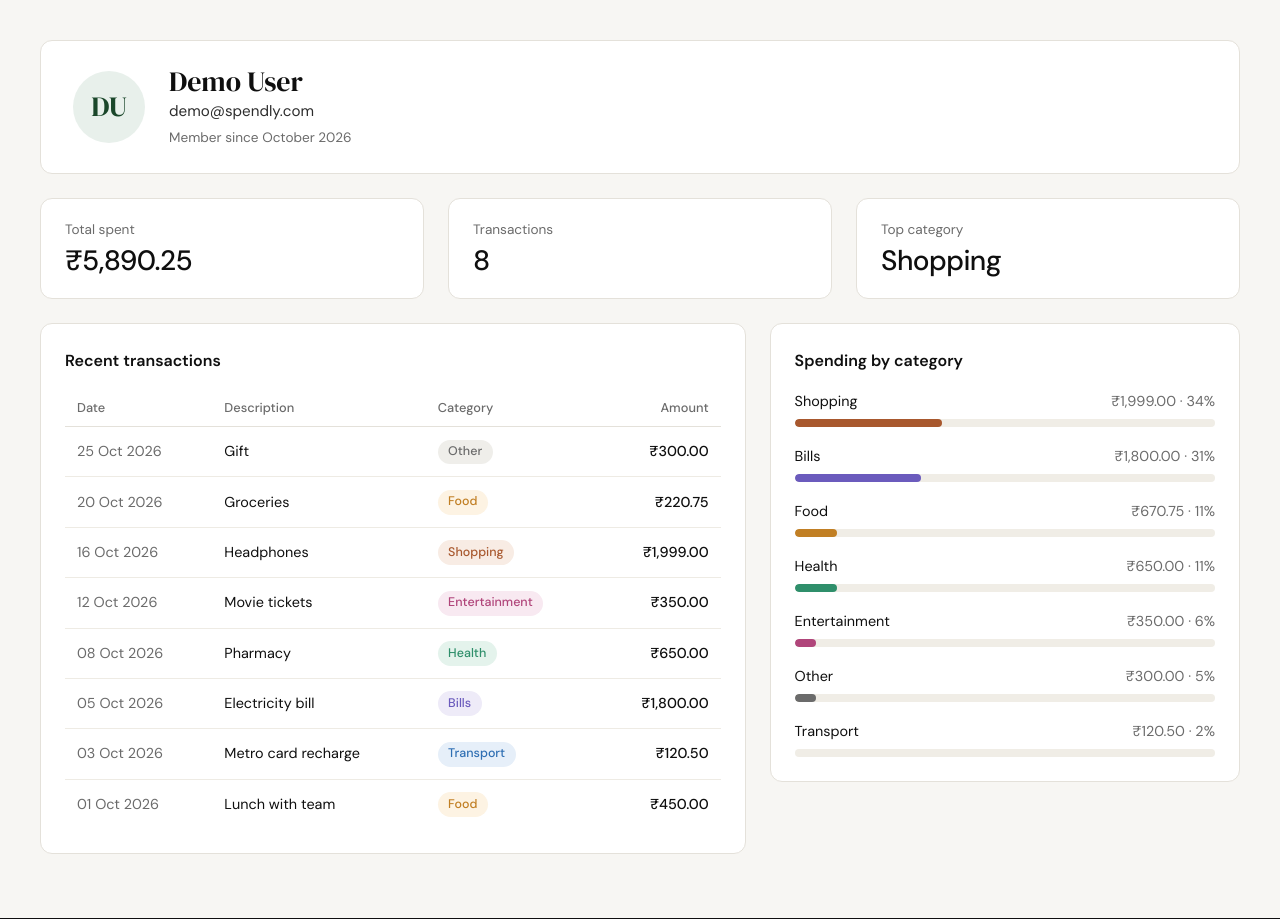
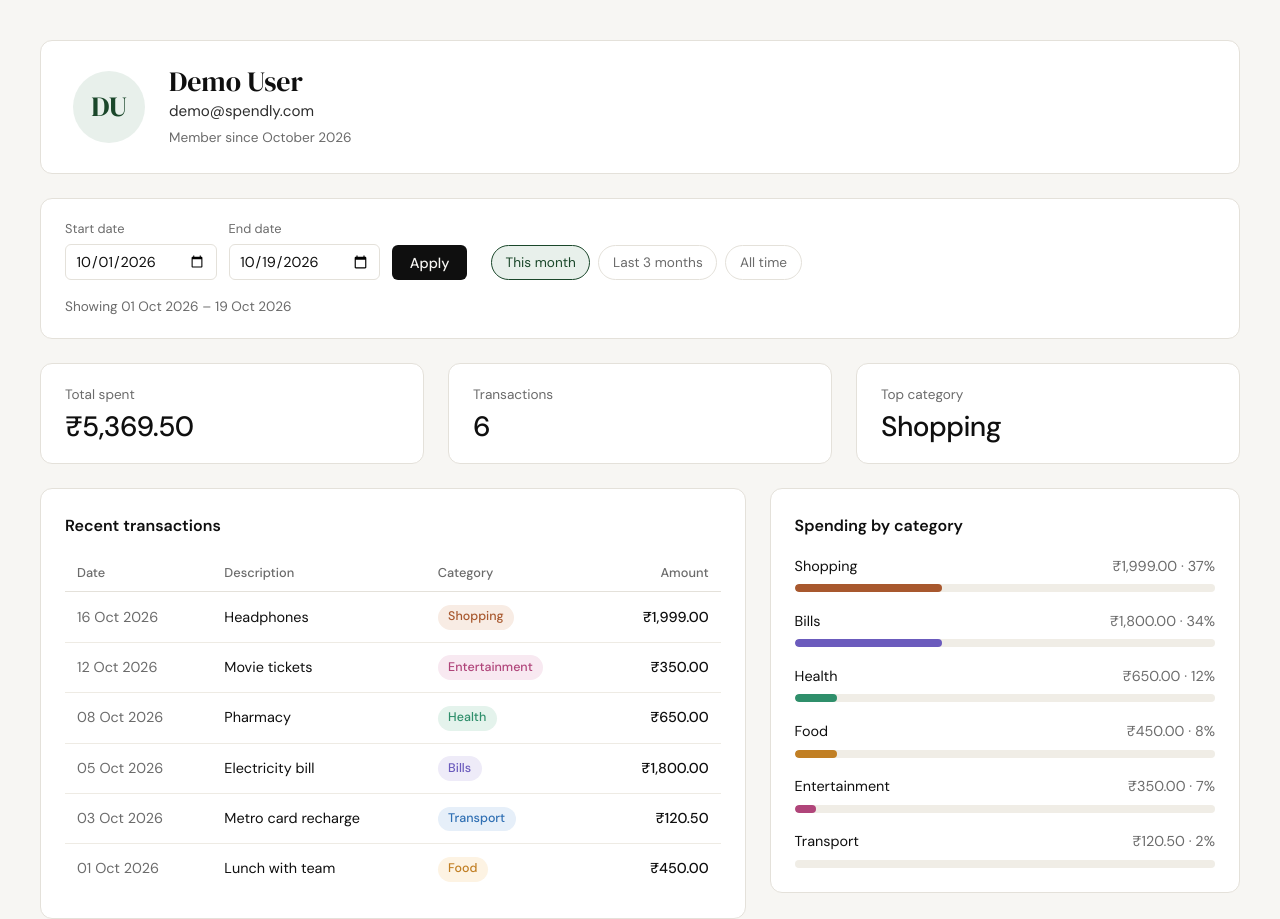
Before and after one commit to newazsharif/Spendly, a Flask app: page /profile?start_date=2026-10-01&end_date=2026-10-19 in a window 1280 px wide. Shown: the part 61-980 px from the top of the page. Run offline with Flask 3, Linux system fonts and the light colour scheme; the visitor is signed in with stand-in values (Sample User, id 1); data comes from the database, SQL or seed files in the repository.

Commit message:
Developed date filter in profile

```diff
--- a/app.py
+++ b/app.py
@@ -1,7 +1,7 @@
 import os
 import re
 import sqlite3
-from datetime import datetime
+from datetime import date, datetime
 
 from flask import Flask, flash, redirect, render_template, request, session, url_for
 from werkzeug.security import check_password_hash
@@ -124,7 +124,7 @@ def _cat_slug(category):
 
 
 # ---- [SECTION 1: transaction history] ---------------------------- #
-def _build_transactions(user_id):
+def _build_transactions(user_id, start_date=None, end_date=None):
     return [
         {
             "date": datetime.strptime(t["date"], "%Y-%m-%d").strftime("%d %b %Y"),
@@ -133,14 +133,16 @@ def _build_transactions(user_id):
             "badge": "badge-" + _cat_slug(t["category"]),
             "amount": "{:,.2f}".format(t["amount"]),
         }
-        for t in queries.get_recent_transactions(user_id)
+        for t in queries.get_recent_transactions(
+            user_id, start_date=start_date, end_date=end_date
+        )
     ]
 # ---- [END SECTION 1] --------------------------------------------- #
 
 
 # ---- [SECTION 2: summary stats] ---------------------------------- #
-def _build_stats(user_id):
-    stats = queries.get_summary_stats(user_id)
+def _build_stats(user_id, start_date=None, end_date=None):
+    stats = queries.get_summary_stats(user_id, start_date=start_date, end_date=end_date)
     return {
         "total_spent": "{:,.2f}".format(stats["total_spent"]),
         "transaction_count": stats["transaction_count"],
@@ -150,7 +152,7 @@ def _build_stats(user_id):
 
 
 # ---- [SECTION 3: category breakdown] ----------------------------- #
-def _build_categories(user_id):
+def _build_categories(user_id, start_date=None, end_date=None):
     return [
         {
             "name": c["name"],
@@ -159,9 +161,50 @@ def _build_categories(user_id):
             "bar": "bar-" + _cat_slug(c["name"]),
             "pct_class": "pct-%d" % (5 * round(c["pct"] / 5)),
         }
-        for c in queries.get_category_breakdown(user_id)
+        for c in queries.get_category_breakdown(
+            user_id, start_date=start_date, end_date=end_date
+        )
     ]
 # ---- [END SECTION 3] --------------------------------------------- #
+
+
+# ---- [SECTION 4: date filter] ------------------------------------ #
+PRESET_LABELS = {
+    "this_month": "This month",
+    "last_3_months": "Last 3 months",
+    "all_time": "All time",
+}
+
+
+def _parse_date(value):
+    """Return a date, None for an empty value, or raise ValueError."""
+    if not value:
+        return None
+    return datetime.strptime(value, "%Y-%m-%d").date()
+
+
+def _preset_ranges(today):
+    year, month = today.year, today.month - 2
+    if month <= 0:
+        month += 12
+        year -= 1
+    return {
+        "this_month": (today.replace(day=1).isoformat(), today.isoformat()),
+        "last_3_months": (date(year, month, 1).isoformat(), today.isoformat()),
+        "all_time": (None, None),
+    }
+
+
+def _range_label(start, end):
+    fmt = "%d %b %Y"
+    if start and end:
+        return "Showing %s – %s" % (start.strftime(fmt), end.strftime(fmt))
+    if start:
+        return "Showing from %s" % start.strftime(fmt)
+    if end:
+        return "Showing up to %s" % end.strftime(fmt)
+    return "Showing all time"
+# ---- [END SECTION 4] --------------------------------------------- #
 
 
 @app.route("/profile")
@@ -176,12 +219,43 @@ def profile():
         return redirect(url_for("login"))
 
     user["initials"] = "".join(w[0] for w in user["name"].split()[:2]).upper()
+
+    invalid = False
+    bounds = []
+    for key in ("start_date", "end_date"):
+        try:
+            bounds.append(_parse_date(request.args.get(key, "").strip()))
+        except ValueError:
+            bounds.append(None)
+            invalid = True
+    if invalid:
+        flash("Invalid date ignored.", "error")
+    start, end = bounds
+    if start and end and start > end:
+        start, end = end, start
+
+    start_iso = start.isoformat() if start else None
+    end_iso = end.isoformat() if end else None
+    presets = _preset_ranges(date.today())
+    active_preset = next(
+        (key for key, pair in presets.items() if pair == (start_iso, end_iso)), "custom"
+    )
+
     return render_template(
         "profile.html",
         user=user,
-        stats=_build_stats(user_id),
-        transactions=_build_transactions(user_id),
-        categories=_build_categories(user_id),
+        stats=_build_stats(user_id, start_iso, end_iso),
+        transactions=_build_transactions(user_id, start_iso, end_iso),
+        categories=_build_categories(user_id, start_iso, end_iso),
+        start_date=start_iso or "",
+        end_date=end_iso or "",
+        active_preset=active_preset,
+        range_label=_range_label(start, end),
+        presets=[
+            {"key": key, "label": PRESET_LABELS[key], "start": s, "end": e}
+            for key, (s, e) in presets.items()
+        ],
+        is_filtered=bool(start_iso or end_iso),
     )
 
 
--- a/database/queries.py
+++ b/database/queries.py
@@ -21,14 +21,27 @@ def get_user_by_id(user_id):
     }
 
 
+def _date_clause(start_date, end_date):
+    # Only these fixed fragments are concatenated; values stay ? parameters.
+    sql, params = "", []
+    if start_date:
+        sql += " AND date >= ?"
+        params.append(start_date)
+    if end_date:
+        sql += " AND date <= ?"
+        params.append(end_date)
+    return sql, params
+
+
 # ---- [SECTION 1: transaction history] ---------------------------- #
-def get_recent_transactions(user_id, limit=10):
+def get_recent_transactions(user_id, limit=10, start_date=None, end_date=None):
+    clause, params = _date_clause(start_date, end_date)
     conn = get_db()
     try:
         rows = conn.execute(
             "SELECT date, description, category, amount FROM expenses "
-            "WHERE user_id = ? ORDER BY date DESC, id DESC LIMIT ?",
-            (user_id, limit),
+            "WHERE user_id = ?" + clause + " ORDER BY date DESC, id DESC LIMIT ?",
+            (user_id, *params, limit),
         ).fetchall()
     finally:
         conn.close()
@@ -45,18 +58,19 @@ def get_recent_transactions(user_id, limit=10):
 
 
 # ---- [SECTION 2: summary stats] ---------------------------------- #
-def get_summary_stats(user_id):
+def get_summary_stats(user_id, start_date=None, end_date=None):
+    clause, params = _date_clause(start_date, end_date)
     conn = get_db()
     try:
         totals = conn.execute(
             "SELECT COALESCE(SUM(amount), 0) AS total, COUNT(*) AS count "
-            "FROM expenses WHERE user_id = ?",
-            (user_id,),
+            "FROM expenses WHERE user_id = ?" + clause,
+            (user_id, *params),
         ).fetchone()
         top = conn.execute(
-            "SELECT category FROM expenses WHERE user_id = ? "
+            "SELECT category FROM expenses WHERE user_id = ?" + clause + " "
             "GROUP BY category ORDER BY SUM(amount) DESC, category LIMIT 1",
-            (user_id,),
+            (user_id, *params),
         ).fetchone()
     finally:
         conn.close()
@@ -69,13 +83,14 @@ def get_summary_stats(user_id):
 
 
 # ---- [SECTION 3: category breakdown] ----------------------------- #
-def get_category_breakdown(user_id):
+def get_category_breakdown(user_id, start_date=None, end_date=None):
+    clause, params = _date_clause(start_date, end_date)
     conn = get_db()
     try:
         rows = conn.execute(
             "SELECT category, SUM(amount) AS amount FROM expenses "
-            "WHERE user_id = ? GROUP BY category ORDER BY amount DESC, category",
-            (user_id,),
+            "WHERE user_id = ?" + clause + " GROUP BY category ORDER BY amount DESC, category",
+            (user_id, *params),
         ).fetchall()
     finally:
         conn.close()
--- a/static/css/style.css
+++ b/static/css/style.css
@@ -785,6 +785,97 @@ a { color: inherit; text-decoration: none; }
 
 .profile-empty { color: var(--ink-muted); font-size: 0.9rem; }
 
+.profile-notice {
+    background: var(--danger-light);
+    color: var(--danger);
+    border: 1px solid var(--danger);
+    border-radius: var(--radius-sm);
+    padding: 0.75rem 1rem;
+    font-size: 0.875rem;
+}
+
+.profile-filter {
+    background: var(--paper-card);
+    border: 1px solid var(--border);
+    border-radius: var(--radius-md);
+    padding: 1.25rem 1.5rem;
+    display: flex;
+    flex-wrap: wrap;
+    align-items: flex-end;
+    gap: 1rem 1.5rem;
+}
+
+.filter-form {
+    display: flex;
+    flex-wrap: wrap;
+    align-items: flex-end;
+    gap: 0.75rem;
+}
+
+.filter-field {
+    display: flex;
+    flex-direction: column;
+    gap: 0.3rem;
+}
+
+.filter-field label { color: var(--ink-muted); font-size: 0.8rem; }
+
+.filter-field input {
+    font-family: var(--font-body);
+    font-size: 0.9rem;
+    color: var(--ink);
+    background: var(--paper-card);
+    border: 1px solid var(--border);
+    border-radius: var(--radius-sm);
+    padding: 0.45rem 0.6rem;
+}
+
+.filter-field input:focus { outline: none; border-color: var(--accent); }
+
+.filter-apply {
+    font-family: var(--font-body);
+    font-size: 0.9rem;
+    font-weight: 500;
+    background: var(--ink);
+    color: var(--paper);
+    border: none;
+    border-radius: var(--radius-sm);
+    padding: 0.55rem 1.1rem;
+    cursor: pointer;
+    transition: background 0.2s;
+}
+
+.filter-apply:hover { background: var(--accent); }
+
+.filter-presets {
+    display: flex;
+    flex-wrap: wrap;
+    gap: 0.5rem;
+}
+
+.filter-preset {
+    color: var(--ink-muted);
+    font-size: 0.85rem;
+    padding: 0.35rem 0.85rem;
+    border: 1px solid var(--border);
+    border-radius: 999px;
+    transition: color 0.2s, border-color 0.2s;
+}
+
+.filter-preset:hover { color: var(--ink); border-color: var(--ink-faint); }
+
+.filter-preset.is-active {
+    background: var(--accent-light);
+    color: var(--accent);
+    border-color: var(--accent);
+}
+
+.filter-range {
+    flex-basis: 100%;
+    color: var(--ink-muted);
+    font-size: 0.85rem;
+}
+
 .tx-scroll { overflow-x: auto; }
 
 .tx-table {
@@ -910,4 +1001,7 @@ a { color: inherit; text-decoration: none; }
     .dash-card { padding: 1rem; }
     .profile-page { padding: 1.5rem 1rem 3rem; }
     .profile-card { padding: 1.25rem; }
+    .profile-filter { padding: 1.25rem; }
+    .filter-form { flex-direction: column; align-items: stretch; width: 100%; }
+    .filter-field input { width: 100%; }
 }
--- a/templates/profile.html
+++ b/templates/profile.html
@@ -13,6 +13,31 @@
                 <p class="profile-email">{{ user.email }}</p>
                 <p class="profile-since">Member since {{ user.member_since }}</p>
             </div>
+        </div>
+
+        {% for message in get_flashed_messages() %}
+        <div class="profile-notice">{{ message }}</div>
+        {% endfor %}
+
+        <div class="profile-filter">
+            <form class="filter-form" method="get" action="{{ url_for('profile') }}">
+                <div class="filter-field">
+                    <label for="start_date">Start date</label>
+                    <input type="date" id="start_date" name="start_date" value="{{ start_date }}">
+                </div>
+                <div class="filter-field">
+                    <label for="end_date">End date</label>
+                    <input type="date" id="end_date" name="end_date" value="{{ end_date }}">
+                </div>
+                <button type="submit" class="filter-apply">Apply</button>
+            </form>
+            <nav class="filter-presets" aria-label="Date presets">
+                {% for p in presets %}
+                <a class="filter-preset{% if p.key == active_preset %} is-active{% endif %}"
+                   href="{{ url_for('profile', start_date=p.start, end_date=p.end) }}">{{ p.label }}</a>
+                {% endfor %}
+            </nav>
+            <p class="filter-range">{{ range_label }}</p>
         </div>
 
         <div class="profile-stats">
@@ -57,7 +82,7 @@
                     </table>
                 </div>
                 {% else %}
-                <p class="profile-empty">No transactions yet.</p>
+                <p class="profile-empty">{{ "No transactions in this period." if is_filtered else "No transactions yet." }}</p>
                 {% endif %}
             </div>
 
```
Also changed, not shown: tests/test_date_filter_profile.py (added, +349 -0 lines), .claude/specs/06-date-filter-profile.md (added).
